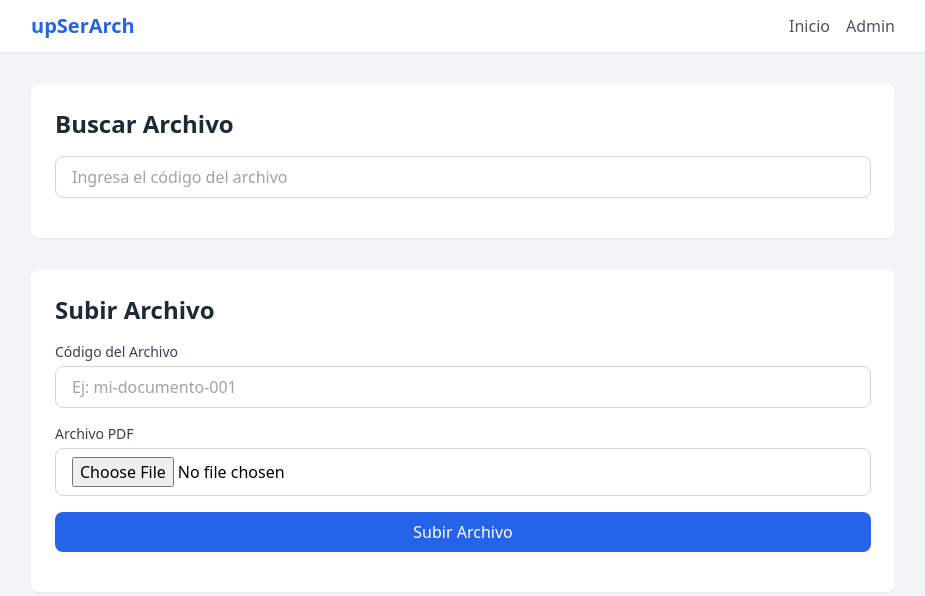
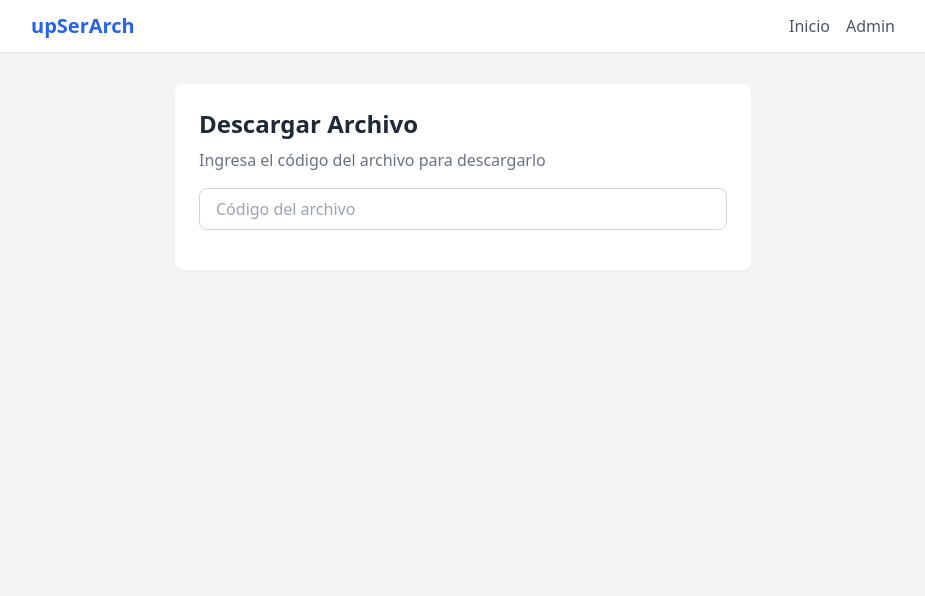
Before and after one commit to Gabusnow21/upSerArch, a FastAPI app: page / in a window 1280 px wide. Shown: the top 596 px of the page, without its empty margins (177-1102 px from the left). Run offline with FastAPI, Linux system fonts and the light colour scheme; parts of the project's set-up code (start-up, migrations or seed data) failed here and were passed over; some libraries are stand-ins or nearby versions.

Commit message:
feat(ui): move upload to admin, home only search

```diff
--- a/app/templates/index.html
+++ b/app/templates/index.html
@@ -3,14 +3,15 @@
 {% block title %}upSerArch - Inicio{% endblock %}
 
 {% block content %}
-<div class="space-y-8">
+<div class="max-w-xl mx-auto space-y-6">
     <div class="bg-white rounded-lg shadow-sm p-6">
-        <h2 class="text-2xl font-bold text-gray-800 mb-4">Buscar Archivo</h2>
+        <h2 class="text-2xl font-bold text-gray-800 mb-2">Descargar Archivo</h2>
+        <p class="text-gray-500 mb-4">Ingresa el código del archivo para descargarlo</p>
         <div class="flex gap-2">
             <input
                 type="text"
                 name="codigo"
-                placeholder="Ingresa el código del archivo"
+                placeholder="Código del archivo"
                 class="flex-1 px-4 py-2 border border-gray-300 rounded-lg focus:outline-none focus:ring-2 focus:ring-blue-500"
                 hx-get="/search"
                 hx-trigger="keyup changed delay:300ms"
@@ -20,47 +21,5 @@
         </div>
         <div id="search-results" class="mt-4"></div>
     </div>
-
-    <div class="bg-white rounded-lg shadow-sm p-6">
-        <h2 class="text-2xl font-bold text-gray-800 mb-4">Subir Archivo</h2>
-        <form
-            hx-post="/upload"
-            hx-encoding="multipart/form-data"
-            hx-target="#upload-result"
-            hx-swap="innerHTML"
-        >
-            <div class="space-y-4">
-                <div>
-                    <label for="codigo" class="block text-sm font-medium text-gray-700 mb-1">Código del Archivo</label>
-                    <input
-                        type="text"
-                        name="codigo"
-                        id="codigo"
-                        placeholder="Ej: mi-documento-001"
-                        required
-                        class="w-full px-4 py-2 border border-gray-300 rounded-lg focus:outline-none focus:ring-2 focus:ring-blue-500"
-                    >
-                </div>
-                <div>
-                    <label for="file" class="block text-sm font-medium text-gray-700 mb-1">Archivo PDF</label>
-                    <input
-                        type="file"
-                        name="file"
-                        id="file"
-                        accept=".pdf"
-                        required
-                        class="w-full px-4 py-2 border border-gray-300 rounded-lg focus:outline-none focus:ring-2 focus:ring-blue-500"
-                    >
-                </div>
-                <button
-                    type="submit"
-                    class="w-full bg-blue-600 text-white py-2 px-4 rounded-lg hover:bg-blue-700 transition-colors"
-                >
-                    Subir Archivo
-                </button>
-            </div>
-        </form>
-        <div id="upload-result" class="mt-4"></div>
-    </div>
 </div>
 {% endblock %}
```
Also changed, not shown: app/templates/admin.html (+47 -0 lines).
